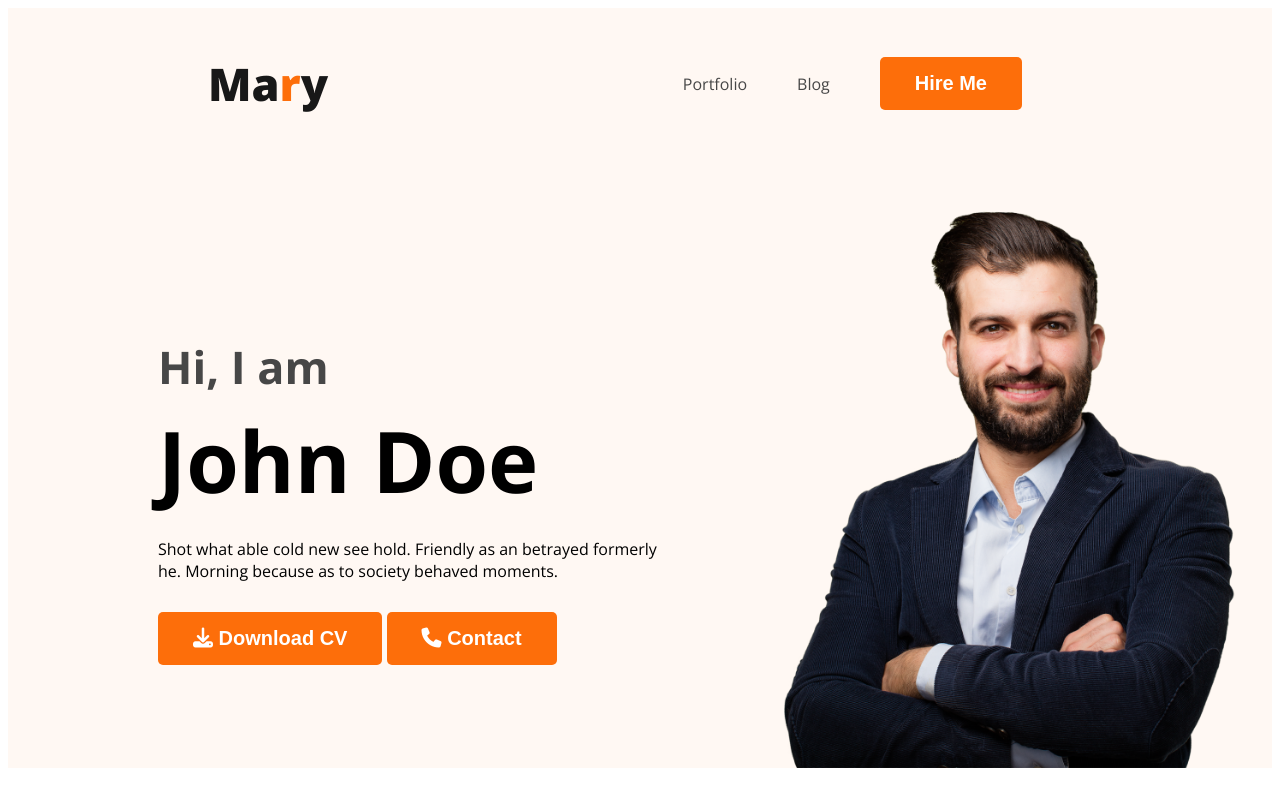
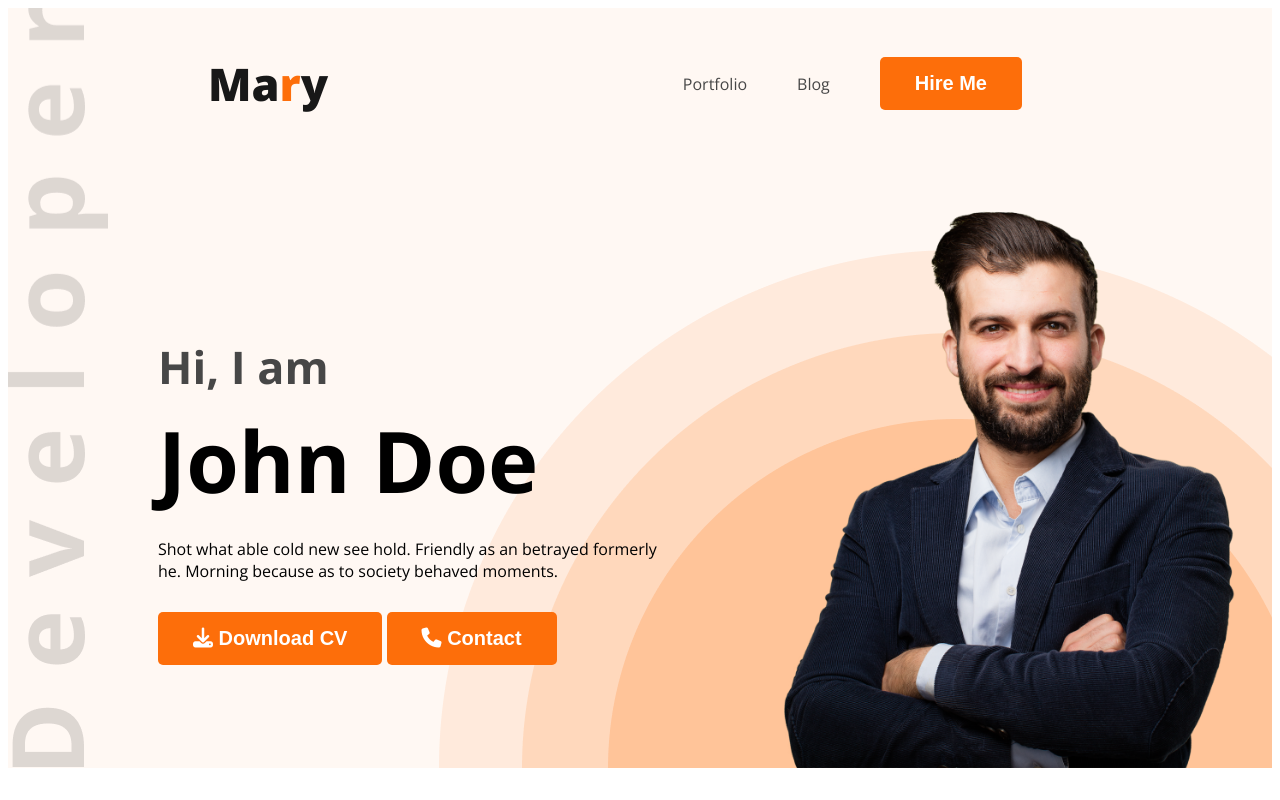
Before and after one commit to nooo0b/portfolio-demo, a plain HTML site: page index.html in a window 1280 px wide. Shown: the top 800 px of the page. Drawn offline with nearby package versions, Linux system fonts and the light colour scheme; the site is published under a folder, as on GitHub Pages, so addresses that start at the root find nothing.

Commit message:
fix path

```diff
--- a/styles/portfolio.css
+++ b/styles/portfolio.css
@@ -61,7 +61,7 @@ nav a {
 /* header related styles */
 .header {
   background-color: #fff8f3;
-  background-image: url(/images/header_bg.png), url(/images/developer.png);
+  background-image: url(../images/header_bg.png), url(../images/developer.png);
   background-repeat: no-repeat;
   background-position: bottom right, bottom left;
 }
```
